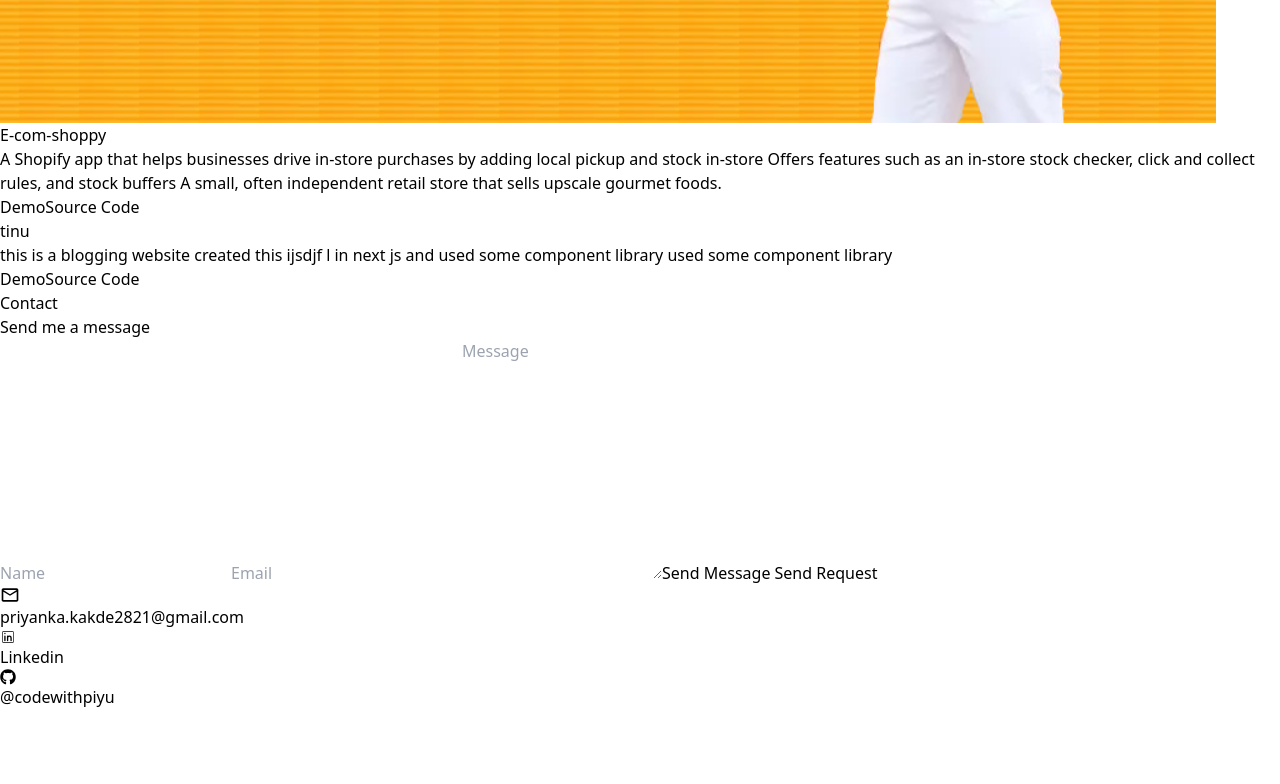
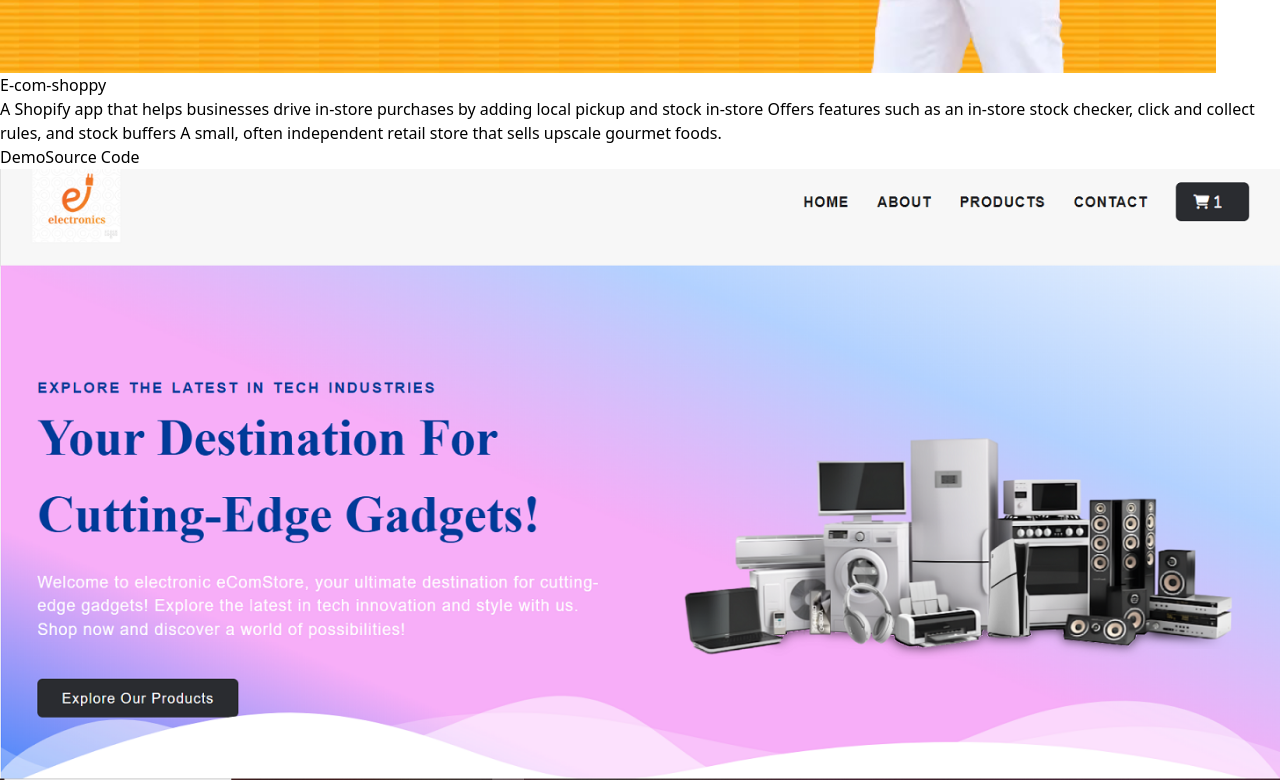
Before and after one commit to codewithpiyu/react-portfolio, a React (Vite) app: page / in a window 1280 px wide. Shown: the part 3500-4284 px from the top of the page. Before the commit the page ends 4209 px from the top, so only its background shows below. Built offline with nearby package versions, Linux system fonts and the light colour scheme.

Commit message:
udoated index file

```diff
--- a/src/Compontents/Experience/Experience.jsx
+++ b/src/Compontents/Experience/Experience.jsx
@@ -31,11 +31,11 @@ const Exprience = () => {
         {/* <span className= "p-3 bg-zinc-950 flex items-center rounded-2xl">
             <FaFigma color = "#F24E1E" size= {50}/>
         </span> */}
-        <div className='w-1/2 flex items-center mb-6'>
+        {/* <div className='w-1/2 flex items-center mb-6'>
         <span className= "p-3 bg-zinc-950 flex items-center rounded-2xl">
             <SiMongodb color = "#47A248" size= {50}/>
         </span>
-        </div>
+        </div> */}
         {/* <span className= "p-3 bg-zinc-950 flex items-center rounded-2xl">
             <SiRadixui  color = "#FF4438" size= {50}/>
         </span> */}
--- a/src/Compontents/Projects/ProjectCard.jsx
+++ b/src/Compontents/Projects/ProjectCard.jsx
@@ -15,7 +15,8 @@ const ProjectCard = ({ title, main, url, sourceCode, image }) => {
         <a href={url} target="_blank" className="md:mt-10 text-white py-2 px-3 text-sm md:text-lg md:py-2 md:px-4 hover:opacity-85 duration-300 hover:scale-105 font-semibold rounded-3xl bg-[#465697]">
           Demo
         </a>
-        <a href={sourceCode} className="md:mt-10 text-white py-2 px-3 text-sm md:text-lg md:py-2 md:px-4 hover:opacity-85 duration-300 hover:scale-105 font-semibold rounded-3xl bg-[#465697]">
+        <a href={sourceCode} target="_blank"
+        className="md:mt-10 text-white py-2 px-3 text-sm md:text-lg md:py-2 md:px-4 hover:opacity-85 duration-300 hover:scale-105 font-semibold rounded-3xl bg-[#465697]">
           Source Code
         </a>
       </div>
--- a/src/Compontents/Projects/Projects.jsx
+++ b/src/Compontents/Projects/Projects.jsx
@@ -2,6 +2,7 @@ import React from "react";
 import ProjectCard from "./ProjectCard";
 import musicPlayer from "../../assets/music_player.png";
 import shoppysite from "../../assets/image_heading.png";
+import electronic from "../../assets/electronicimg.png";
 const Projects = () => {
   return (
     <div id="Projects" className="p-10 md:p-24 text-white ">
@@ -23,9 +24,11 @@ const Projects = () => {
           main="A Shopify app that helps businesses drive in-store purchases by adding local pickup and stock in-store Offers features such as an in-store stock checker, click and collect rules, and stock buffers A small, often independent retail store that sells upscale gourmet foods. "
         />
         <ProjectCard
-          title="tinu"
-          url="https://www.google.com"
-          main="this is a blogging website created this ijsdjf l in next js and used some component library used some component library"
+          title="Eelectronic_Website"
+          image = {electronic}
+          url="https://codewithpiyu.github.io/Ecom-website/"
+          sourceCode="https://codewithpiyu.github.io/Ecom-website/"
+          main="Electronic Store offers a diverse range of gadgets, from smartphones to smart home devices, ensuring you find what you need to elevate your lifestyle and meet your tech requirements.Welcome to electronic eComStore, your ultimate destination for cutting-edge gadgets!"
         />
 
       </div>
```
Also changed, not shown: src/assets/electronicimg.png (added).
